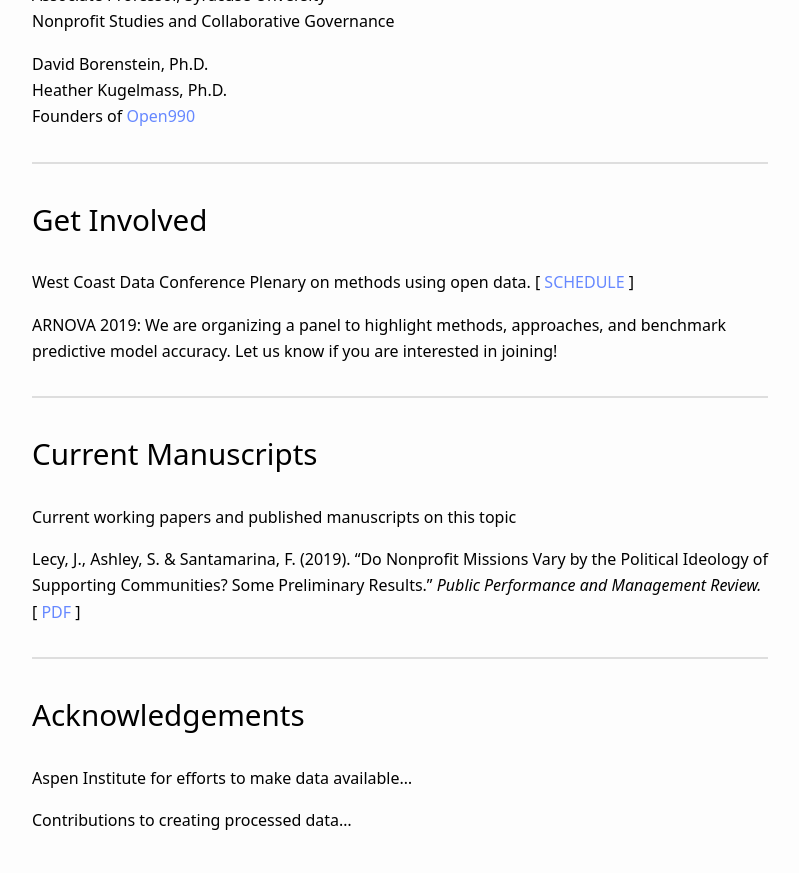
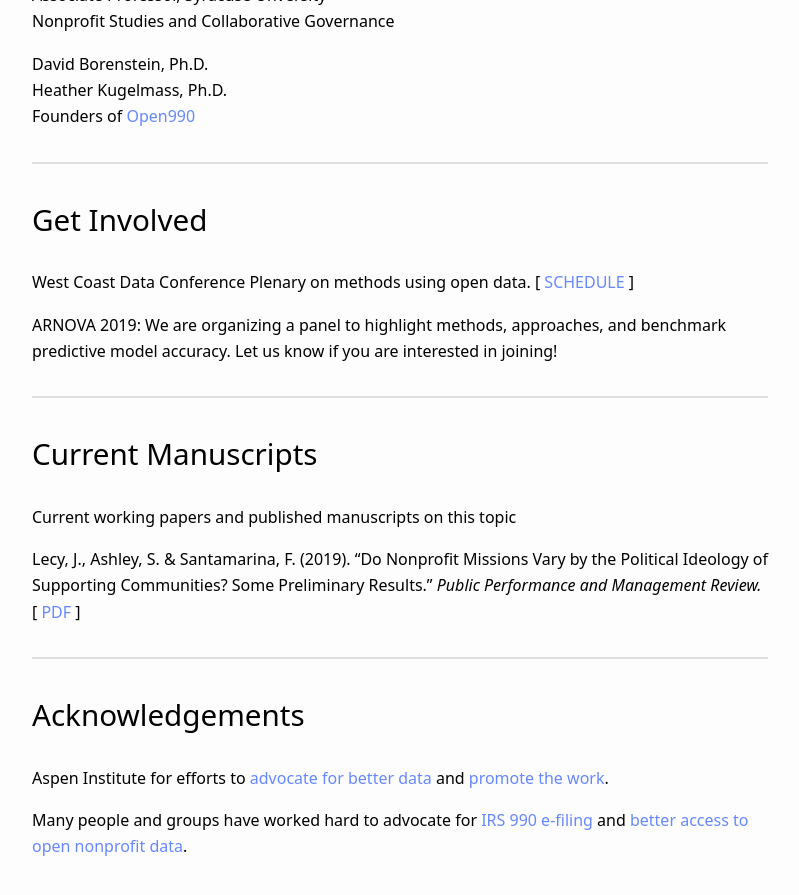
Before and after one commit to Nonprofit-Open-Data-Collective/machine_learning_mission_codes, a Jekyll site: the page built from docs/about.md, in a window 1280 px wide and 900 px high, scrolled down 1037 px. Shown: the top 895 px of the window, without its empty margins (240-1039 px from the left). Built offline with Jekyll 4.4.1, drawn with Linux system fonts in a browser that asks for light colours; our own code applies the rules of GitHub Pages for plain Markdown files; before the commit the page ends 1910 px from its top, so only the background shows below that.

Commit message:
Update about.md

```diff
--- a/docs/about.md
+++ b/docs/about.md
@@ -67,6 +67,6 @@
 # Acknowledgements
 
 
-Aspen Institute for efforts to make data available...
+Aspen Institute for efforts to [advocate for better data](https://www.philanthropy.com/article/House-Bill-Would-Require/243152) and [promote the work](https://www.aspeninstitute.org/blog-posts/open-nonprofit-data-opens-doors-for-researchers/).
 
-Contributions to creating processed data...
+Many people and groups have worked hard to advocate for [IRS 990 e-filing](https://www.urban.org/urban-wire/proposed-nonprofit-form-990-e-filing-requirement-can-benefit-nonprofits-and-their-funders) and [better access to open nonprofit data](https://registry.opendata.aws/irs990/).
```
